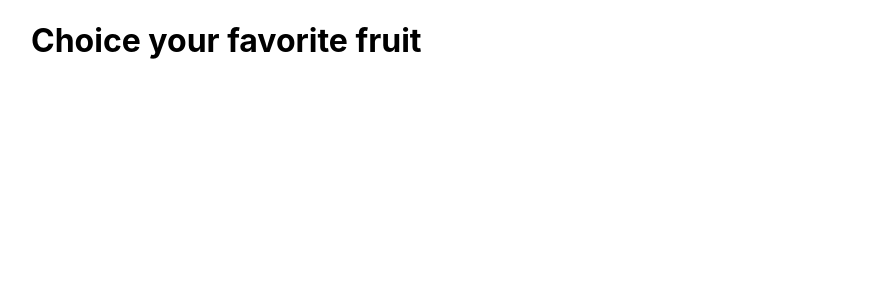
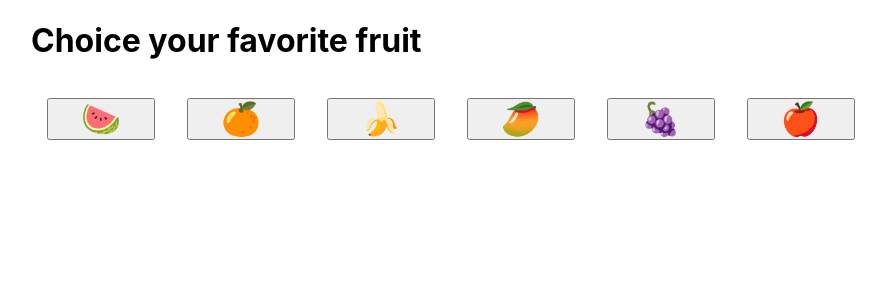
Before and after one commit to gonzalezmauricioalan-folderit/fruits, a Next.js app: page / in a window 1280 px wide. Shown: the top 300 px of the page, without its empty margins (1-887 px from the left). Built offline with nearby package versions, Linux system fonts and the light colour scheme; no server answers.

Commit message:
buttons in index

```diff
--- a/pages/index.js
+++ b/pages/index.js
@@ -1,11 +1,21 @@
-import Head from 'next/head'
-import Image from 'next/image'
 import styles from '../styles/Home.module.css'
+import firebase from "../firebase/clientApp";
+
+import { useAuthState } from 'react-firebase-hooks/auth'
 
 export default function Home() {
+  const [user, loading, error] = useAuthState(firebase.auth())
+  console.log('user :>> ', user);
+  console.log('loading :>> ', loading);
   return (
     <div className={styles.container}>
       <h1>Choice your favorite fruit</h1>
+      <button className={styles.btn}>🍉</button>
+      <button className={styles.btn}>🍊</button>
+      <button className={styles.btn}>🍌</button>
+      <button className={styles.btn}>🥭</button>
+      <button className={styles.btn}>🍇</button>
+      <button className={styles.btn}>🍎</button>
     </div>
   )
 }
--- a/styles/Home.module.css
+++ b/styles/Home.module.css
@@ -1,5 +1,11 @@
 .container {
   padding: 0 2rem;
+}
+
+.btn {
+  padding: 0 2rem;
+  margin: 1rem;
+  font-size: 32px;
 }
 
 .main {
```
